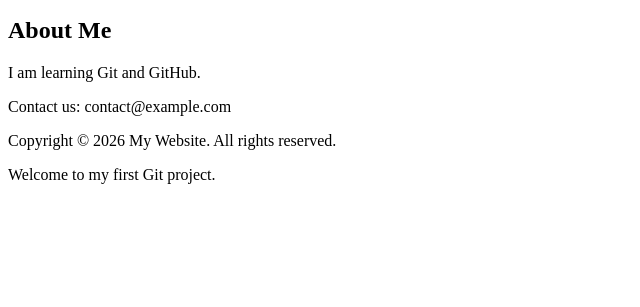
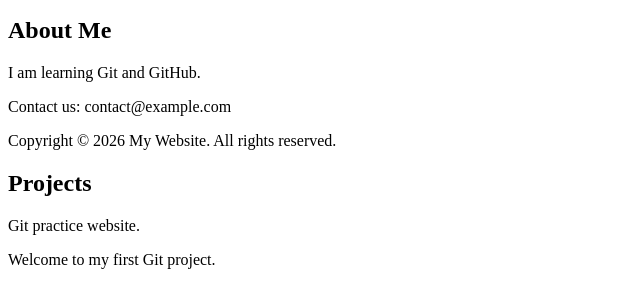
Before and after one commit to ShanmugaPriya-Palanivel/project-html, a plain HTML site: page index.html in a window 1280 px wide. Shown: the part 101-408 px from the top of the page, without its empty margins (0-640 px from the left). Drawn offline with Linux system fonts and the light colour scheme.

Commit message:
Add projects section

```diff
--- a/index.html
+++ b/index.html
@@ -15,6 +15,10 @@
 </footer>
 </footer>
 </section>
+<section id="projects">
+    <h2>Projects</h2>
+    <p>Git practice website.</p>
+</section>
 </body>
 </html>
 <p>Welcome to my first Git project.</p>
```
